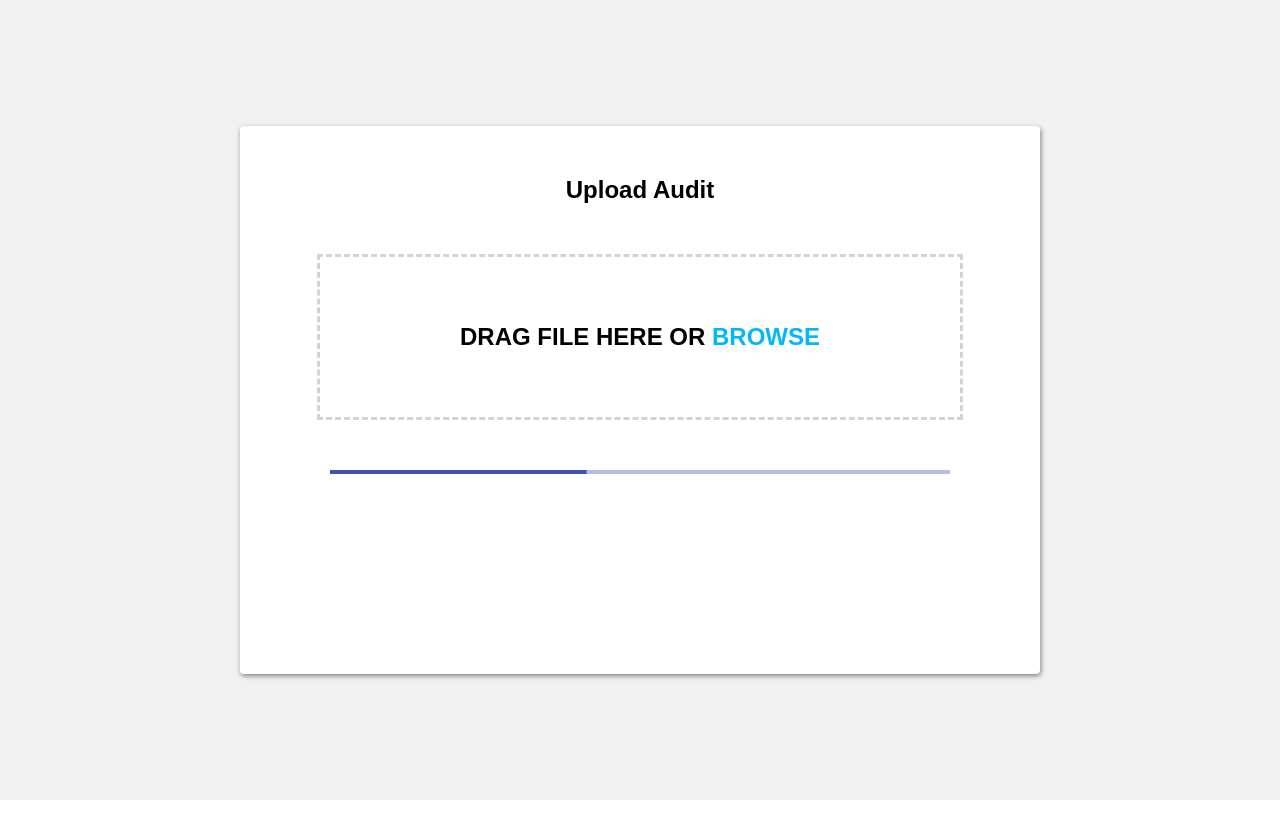
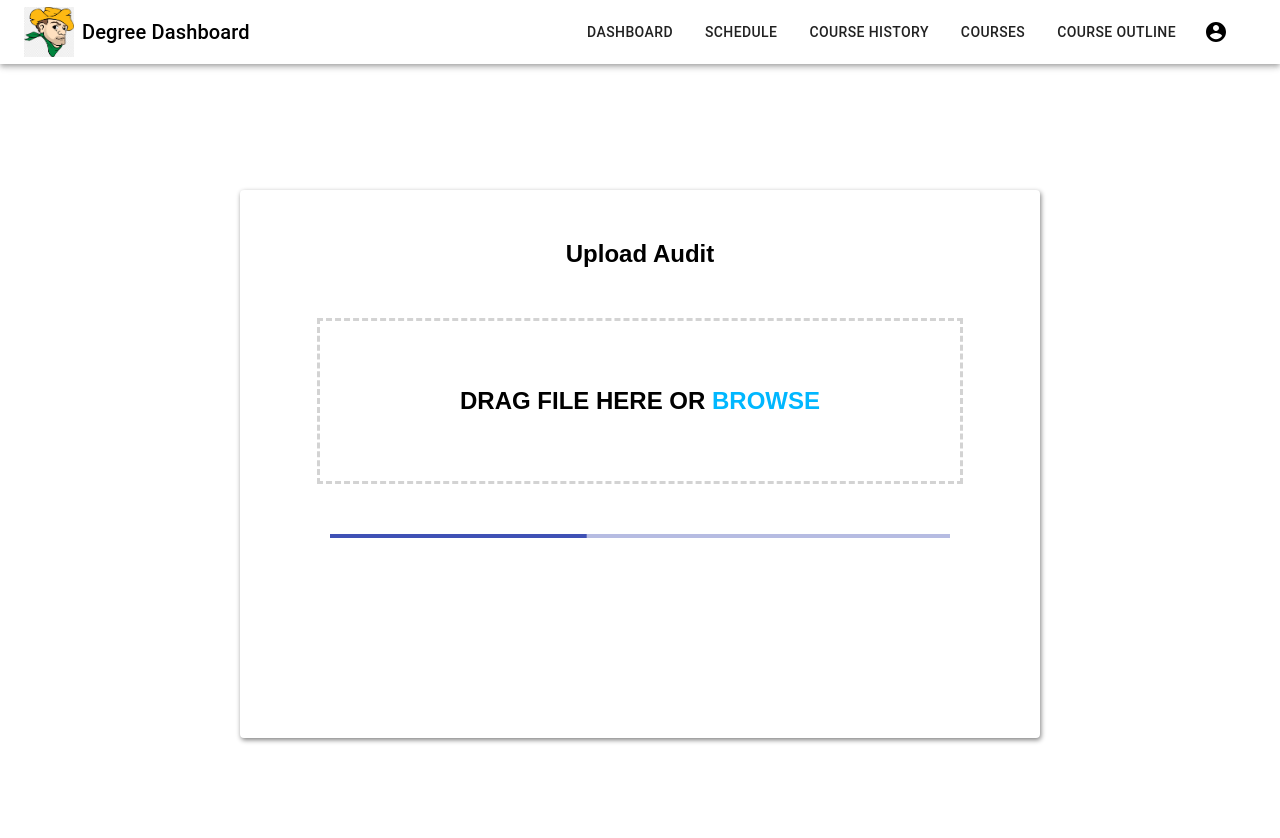
Before and after one commit to JmAlega/degree_dashboard, a React (Create React App) app in the folder degree-dashboard/: page /upload-audit in a window 1280 px wide. Shown: the top 838 px of the page. Before the commit the page ends 800 px from the top, so only its background shows below. Built offline with nearby package versions, Linux system fonts and the light colour scheme; sample sign-in values are in the browser's storage.

Commit message:
Added header component

```diff
--- a/degree-dashboard/src/Components/uploadDegree/UploadAudit.js
+++ b/degree-dashboard/src/Components/uploadDegree/UploadAudit.js
@@ -2,10 +2,13 @@ import React from 'react';
 import styles from "./UploadAudit.module.css"
 import LinearDeterminate from "./LinearDeterminate.js"
 import DropZone from "./DropZone.js"
+import Header from "../Header.js"
 
 
 function UploadAudit () {
   return (
+    <div>
+      <Header />
       <div className={styles.uploadAuditPage}>
         <div className={styles.box}>
           <h2 className={styles.title}>Upload Audit</h2>
@@ -18,6 +21,7 @@ function UploadAudit () {
 
         </div>
       </div>
+    </div>
   )
 }
 
--- a/degree-dashboard/src/Components/uploadDegree/UploadAudit.module.css
+++ b/degree-dashboard/src/Components/uploadDegree/UploadAudit.module.css
@@ -2,7 +2,6 @@
   display: flex;
   align-items: center;
   justify-content: center;
-  background-color: rgb(241, 241, 241);
   position: relative;
   height: 100vh;
   width: 100vw;
--- a/degree-dashboard/src/components/uploadDegree/UploadDegree.js
+++ b/degree-dashboard/src/components/uploadDegree/UploadDegree.js
@@ -1,9 +1,12 @@
 import React from 'react';
 import styles from "./UploadDegree.module.css"
 import { Link } from 'react-router-dom'
+import Header from "../Header.js"
 
 function UploadDegree () {
   return (
+    <div>
+      <Header />
       <div className={styles.uploadPage}>
         <Link to='/upload-audit'>
           <button className={styles.upload}>Upload Audit</button>
@@ -13,6 +16,7 @@ function UploadDegree () {
           <button className={styles.plan}>Plan Degree</button>
         {/* </Link> */}
       </div>
+    </div>
   )
 }
 
```
Lines whose indentation alone changed are shown as unchanged.
